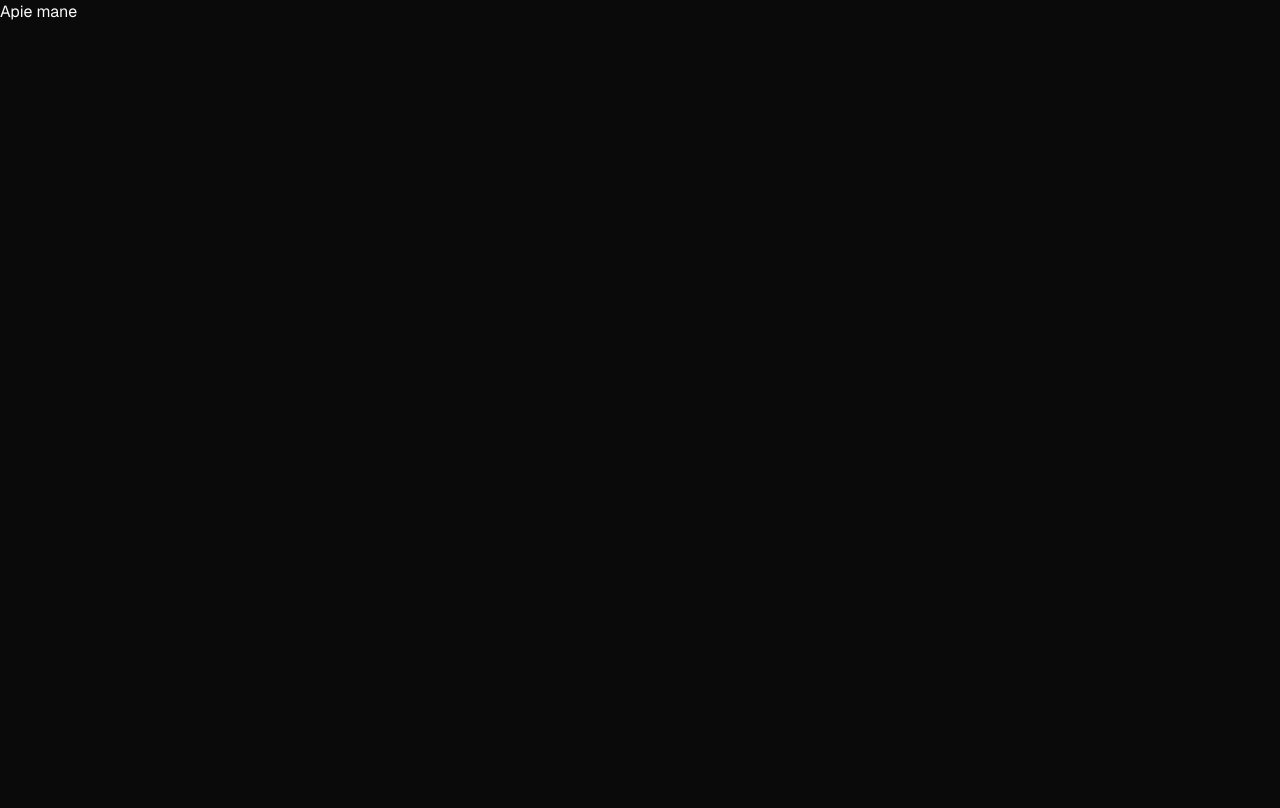
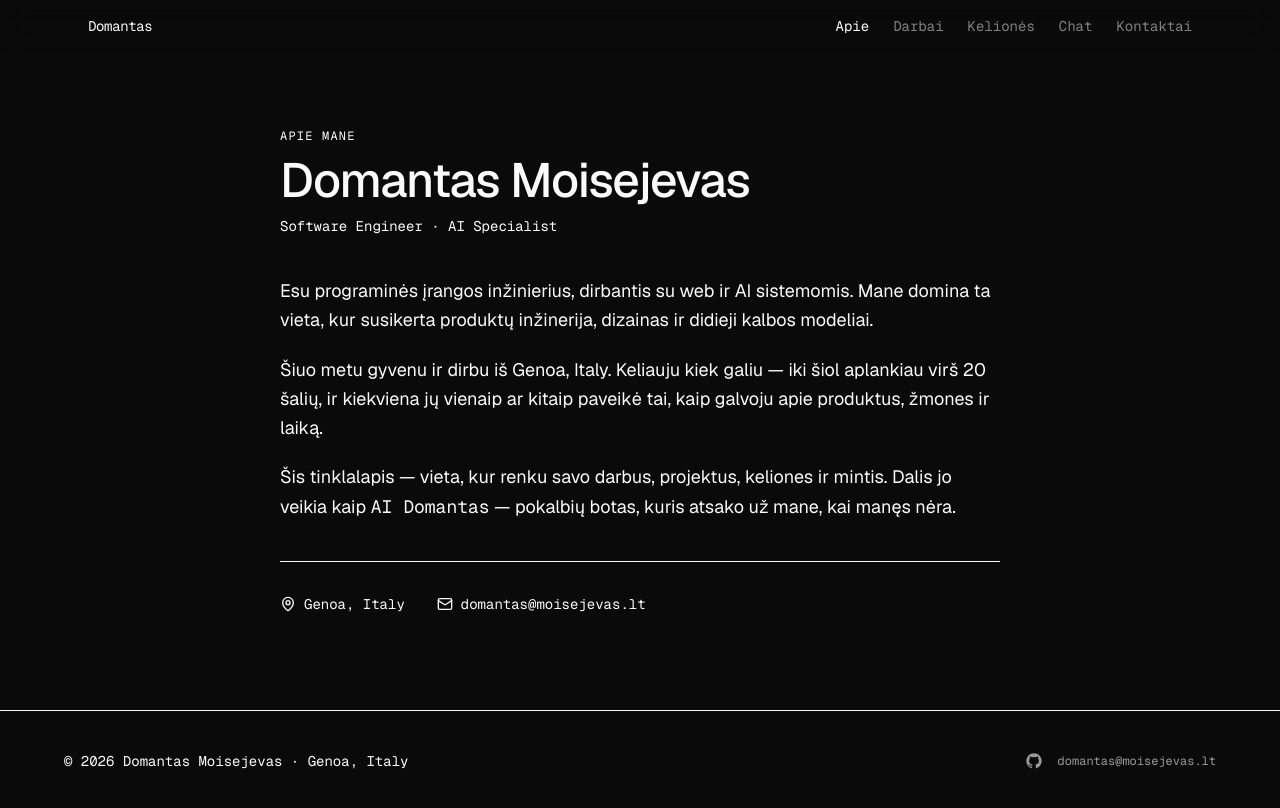
Before and after one commit to DomantasCode/domantasmoisejevas-lt, a Next.js app: page /about in a window 1280 px wide. Shown: the top 808 px of the page. Built offline with nearby package versions, Linux system fonts and the light colour scheme.

Commit message:
feat: add Header, Footer and About page

```diff
--- a/src/app/about/page.tsx
+++ b/src/app/about/page.tsx
@@ -1,3 +1,61 @@
+import type { Metadata } from 'next'
+import { MapPin, Mail } from 'lucide-react'
+import { SITE } from '@/lib/constants'
+
+export const metadata: Metadata = {
+  title: 'Apie',
+  description: `${SITE.name} — apie mane, ką dirbu ir kur esu.`,
+}
+
 export default function AboutPage() {
-  return <h1>Apie mane</h1>
+  return (
+    <main className="mx-auto max-w-3xl px-6 pb-24 pt-32">
+      <div className="space-y-10">
+        <div className="space-y-3">
+          <p className="font-mono text-xs uppercase tracking-widest text-foreground/50">
+            Apie mane
+          </p>
+          <h1 className="text-4xl font-medium tracking-tight md:text-5xl">
+            {SITE.name}
+          </h1>
+          <p className="font-mono text-sm text-foreground/60">
+            Software Engineer · AI Specialist
+          </p>
+        </div>
+
+        <div className="space-y-5 text-base leading-relaxed text-foreground/80 md:text-lg">
+          <p>
+            Esu programinės įrangos inžinierius, dirbantis su web ir AI
+            sistemomis. Mane domina ta vieta, kur susikerta produktų
+            inžinerija, dizainas ir didieji kalbos modeliai.
+          </p>
+          <p>
+            Šiuo metu gyvenu ir dirbu iš {SITE.location}. Keliauju kiek galiu —
+            iki šiol aplankiau virš 20 šalių, ir kiekviena jų vienaip ar kitaip
+            paveikė tai, kaip galvoju apie produktus, žmones ir laiką.
+          </p>
+          <p>
+            Šis tinklalapis — vieta, kur renku savo darbus, projektus, keliones
+            ir mintis. Dalis jo veikia kaip{' '}
+            <span className="font-mono text-foreground">AI Domantas</span> —
+            pokalbių botas, kuris atsako už mane, kai manęs nėra.
+          </p>
+        </div>
+
+        <div className="flex flex-col gap-3 border-t border-foreground/10 pt-8 font-mono text-sm text-foreground/60 sm:flex-row sm:gap-8">
+          <div className="flex items-center gap-2">
+            <MapPin className="h-4 w-4" />
+            {SITE.location}
+          </div>
+          <a
+            href={`mailto:${SITE.email}`}
+            className="flex items-center gap-2 hover:text-foreground"
+          >
+            <Mail className="h-4 w-4" />
+            {SITE.email}
+          </a>
+        </div>
+      </div>
+    </main>
+  )
 }
--- a/src/app/layout.tsx
+++ b/src/app/layout.tsx
@@ -4,6 +4,8 @@ import { GeistMono } from 'geist/font/mono'
 import { ThemeProvider } from 'next-themes'
 import { Analytics } from '@vercel/analytics/next'
 import { SITE } from '@/lib/constants'
+import { Header } from '@/components/layout/Header'
+import { Footer } from '@/components/layout/Footer'
 import './globals.css'
 
 export const metadata: Metadata = {
@@ -46,7 +48,9 @@ export default function RootLayout({
           enableSystem={false}
           disableTransitionOnChange
         >
+          <Header />
           {children}
+          <Footer />
         </ThemeProvider>
         <Analytics />
       </body>
--- /dev/null
+++ b/src/components/layout/Footer.tsx
@@ -0,0 +1,64 @@
+import { SITE } from '@/lib/constants'
+
+type SocialKey = keyof typeof SITE.social
+
+const ICONS: Record<SocialKey, React.ReactNode> = {
+  github: (
+    <path d="M12 .5C5.65.5.5 5.65.5 12c0 5.08 3.29 9.39 7.86 10.91.58.11.79-.25.79-.56v-2c-3.2.7-3.87-1.37-3.87-1.37-.52-1.32-1.27-1.67-1.27-1.67-1.04-.71.08-.7.08-.7 1.15.08 1.76 1.18 1.76 1.18 1.02 1.75 2.68 1.24 3.34.95.1-.74.4-1.24.73-1.53-2.55-.29-5.24-1.28-5.24-5.69 0-1.26.45-2.29 1.18-3.1-.12-.29-.51-1.46.11-3.04 0 0 .96-.31 3.15 1.18a10.95 10.95 0 0 1 5.74 0c2.18-1.49 3.14-1.18 3.14-1.18.62 1.58.23 2.75.11 3.04.74.81 1.18 1.84 1.18 3.1 0 4.42-2.69 5.39-5.26 5.68.41.36.78 1.06.78 2.13v3.16c0 .31.21.68.8.56C20.21 21.39 23.5 17.08 23.5 12 23.5 5.65 18.35.5 12 .5z" />
+  ),
+  linkedin: (
+    <path d="M20.45 20.45h-3.55v-5.57c0-1.33-.02-3.04-1.85-3.04-1.85 0-2.14 1.45-2.14 2.94v5.67H9.36V9h3.41v1.56h.05c.48-.9 1.64-1.85 3.37-1.85 3.6 0 4.27 2.37 4.27 5.45v6.29zM5.34 7.43a2.06 2.06 0 1 1 0-4.12 2.06 2.06 0 0 1 0 4.12zM7.12 20.45H3.56V9h3.56v11.45zM22.22 0H1.77C.79 0 0 .77 0 1.72v20.56C0 23.23.79 24 1.77 24h20.45C23.2 24 24 23.23 24 22.28V1.72C24 .77 23.2 0 22.22 0z" />
+  ),
+  instagram: (
+    <>
+      <path d="M12 2.16c3.2 0 3.58.01 4.85.07 1.17.05 1.8.25 2.23.41.56.22.96.48 1.38.9.42.42.68.82.9 1.38.16.42.36 1.06.41 2.23.06 1.27.07 1.65.07 4.85s-.01 3.58-.07 4.85c-.05 1.17-.25 1.8-.41 2.23-.22.56-.48.96-.9 1.38-.42.42-.82.68-1.38.9-.42.16-1.06.36-2.23.41-1.27.06-1.65.07-4.85.07s-3.58-.01-4.85-.07c-1.17-.05-1.8-.25-2.23-.41a3.7 3.7 0 0 1-1.38-.9 3.7 3.7 0 0 1-.9-1.38c-.16-.42-.36-1.06-.41-2.23C2.17 15.58 2.16 15.2 2.16 12s.01-3.58.07-4.85c.05-1.17.25-1.8.41-2.23.22-.56.48-.96.9-1.38.42-.42.82-.68 1.38-.9.42-.16 1.06-.36 2.23-.41C8.42 2.17 8.8 2.16 12 2.16zM12 0C8.74 0 8.33.01 7.05.07 5.78.13 4.9.33 4.14.63a5.86 5.86 0 0 0-2.13 1.38A5.86 5.86 0 0 0 .63 4.14C.33 4.9.13 5.78.07 7.05.01 8.33 0 8.74 0 12s.01 3.67.07 4.95c.06 1.27.26 2.15.56 2.91.31.79.73 1.46 1.38 2.13.67.66 1.34 1.07 2.13 1.38.76.3 1.64.5 2.91.56C8.33 23.99 8.74 24 12 24s3.67-.01 4.95-.07c1.27-.06 2.15-.26 2.91-.56a5.86 5.86 0 0 0 2.13-1.38 5.86 5.86 0 0 0 1.38-2.13c.3-.76.5-1.64.56-2.91.06-1.28.07-1.69.07-4.95s-.01-3.67-.07-4.95c-.06-1.27-.26-2.15-.56-2.91a5.86 5.86 0 0 0-1.38-2.13A5.86 5.86 0 0 0 19.86.63C19.1.33 18.22.13 16.95.07 15.67.01 15.26 0 12 0z" />
+      <path d="M12 5.84a6.16 6.16 0 1 0 0 12.32 6.16 6.16 0 0 0 0-12.32zm0 10.16a4 4 0 1 1 0-8 4 4 0 0 1 0 8zM18.41 4.15a1.44 1.44 0 1 0 0 2.88 1.44 1.44 0 0 0 0-2.88z" />
+    </>
+  ),
+  youtube: (
+    <path d="M23.5 6.2a3 3 0 0 0-2.1-2.1C19.5 3.5 12 3.5 12 3.5s-7.5 0-9.4.6A3 3 0 0 0 .5 6.2C0 8.1 0 12 0 12s0 3.9.5 5.8a3 3 0 0 0 2.1 2.1c1.9.6 9.4.6 9.4.6s7.5 0 9.4-.6a3 3 0 0 0 2.1-2.1C24 15.9 24 12 24 12s0-3.9-.5-5.8zM9.6 15.6V8.4l6.3 3.6-6.3 3.6z" />
+  ),
+}
+
+export function Footer() {
+  const links = (Object.entries(SITE.social) as [SocialKey, string][]).filter(
+    ([, url]) => url.length > 0
+  )
+
+  return (
+    <footer className="border-t border-foreground/10 px-6 py-10">
+      <div className="mx-auto flex max-w-6xl flex-col items-center justify-between gap-4 text-sm text-foreground/60 md:flex-row">
+        <div className="font-mono">
+          © {new Date().getFullYear()} {SITE.name} · {SITE.location}
+        </div>
+        <div className="flex items-center gap-4">
+          {links.map(([key, url]) => (
+            <a
+              key={key}
+              href={url}
+              target="_blank"
+              rel="noopener noreferrer"
+              aria-label={key}
+              className="opacity-60 transition-opacity hover:opacity-100"
+            >
+              <svg
+                viewBox="0 0 24 24"
+                fill="currentColor"
+                className="h-4 w-4"
+                aria-hidden="true"
+              >
+                {ICONS[key]}
+              </svg>
+            </a>
+          ))}
+          <a
+            href={`mailto:${SITE.email}`}
+            className="font-mono text-xs opacity-60 hover:opacity-100"
+          >
+            {SITE.email}
+          </a>
+        </div>
+      </div>
+    </footer>
+  )
+}
--- /dev/null
+++ b/src/components/layout/Header.tsx
@@ -0,0 +1,48 @@
+'use client'
+
+import Link from 'next/link'
+import { usePathname } from 'next/navigation'
+import { cn } from '@/lib/utils'
+import { SITE } from '@/lib/constants'
+
+const NAV = [
+  { href: '/about', label: 'Apie' },
+  { href: '/work', label: 'Darbai' },
+  { href: '/travels', label: 'Kelionės' },
+  { href: '/chat', label: 'Chat' },
+  { href: '/contact', label: 'Kontaktai' },
+] as const
+
+export function Header() {
+  const pathname = usePathname()
+
+  return (
+    <header className="fixed inset-x-0 top-0 z-50 backdrop-blur-md">
+      <div className="mx-auto flex max-w-6xl items-center justify-between px-6 py-4">
+        <Link
+          href="/"
+          className="font-mono text-sm tracking-tight text-foreground hover:opacity-70"
+        >
+          {SITE.shortName}
+        </Link>
+        <nav className="flex items-center gap-6 font-mono text-sm">
+          {NAV.map((item) => {
+            const active = pathname.startsWith(item.href)
+            return (
+              <Link
+                key={item.href}
+                href={item.href}
+                className={cn(
+                  'transition-opacity hover:opacity-100',
+                  active ? 'opacity-100' : 'opacity-50'
+                )}
+              >
+                {item.label}
+              </Link>
+            )
+          })}
+        </nav>
+      </div>
+    </header>
+  )
+}
```
